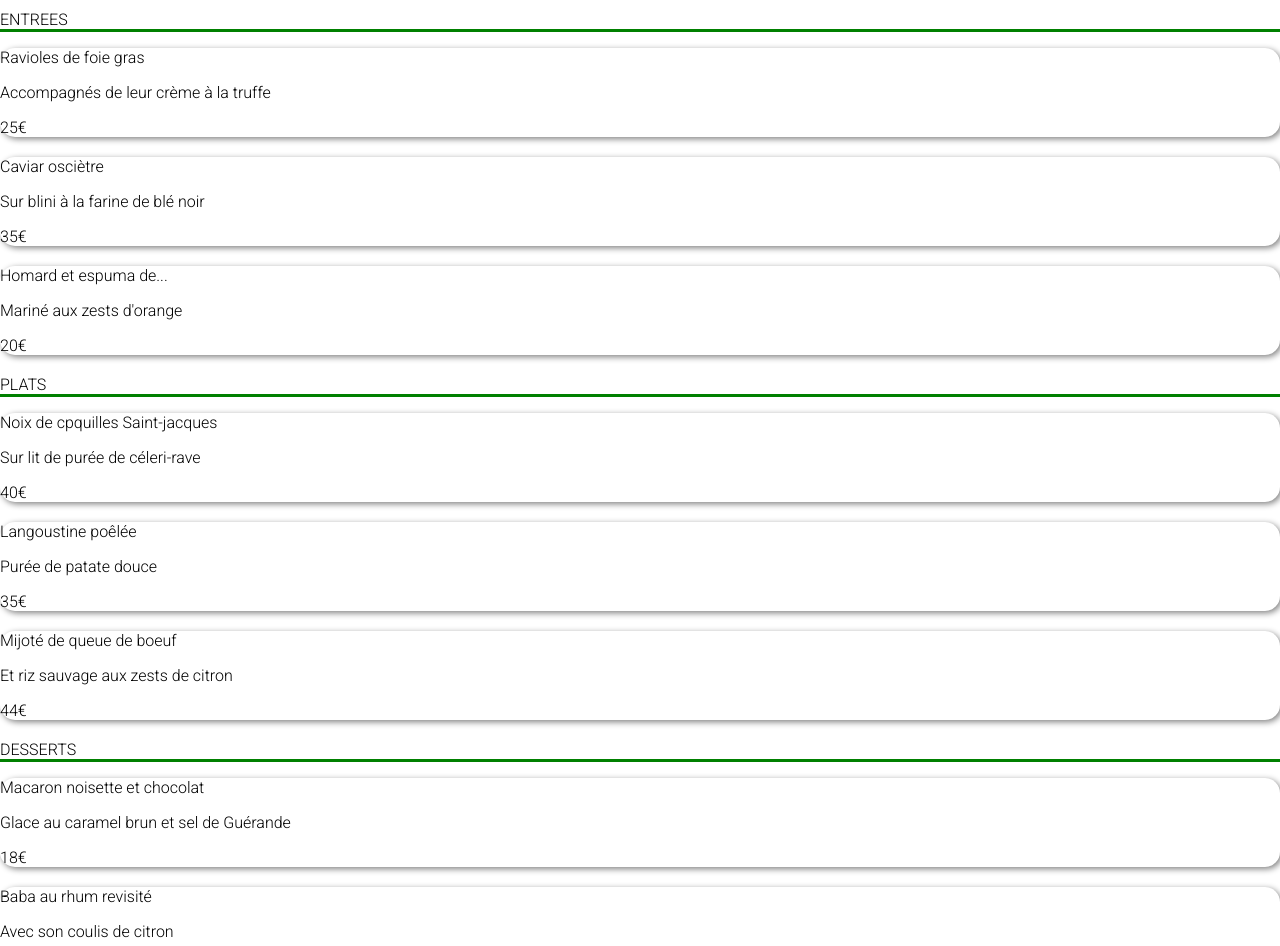
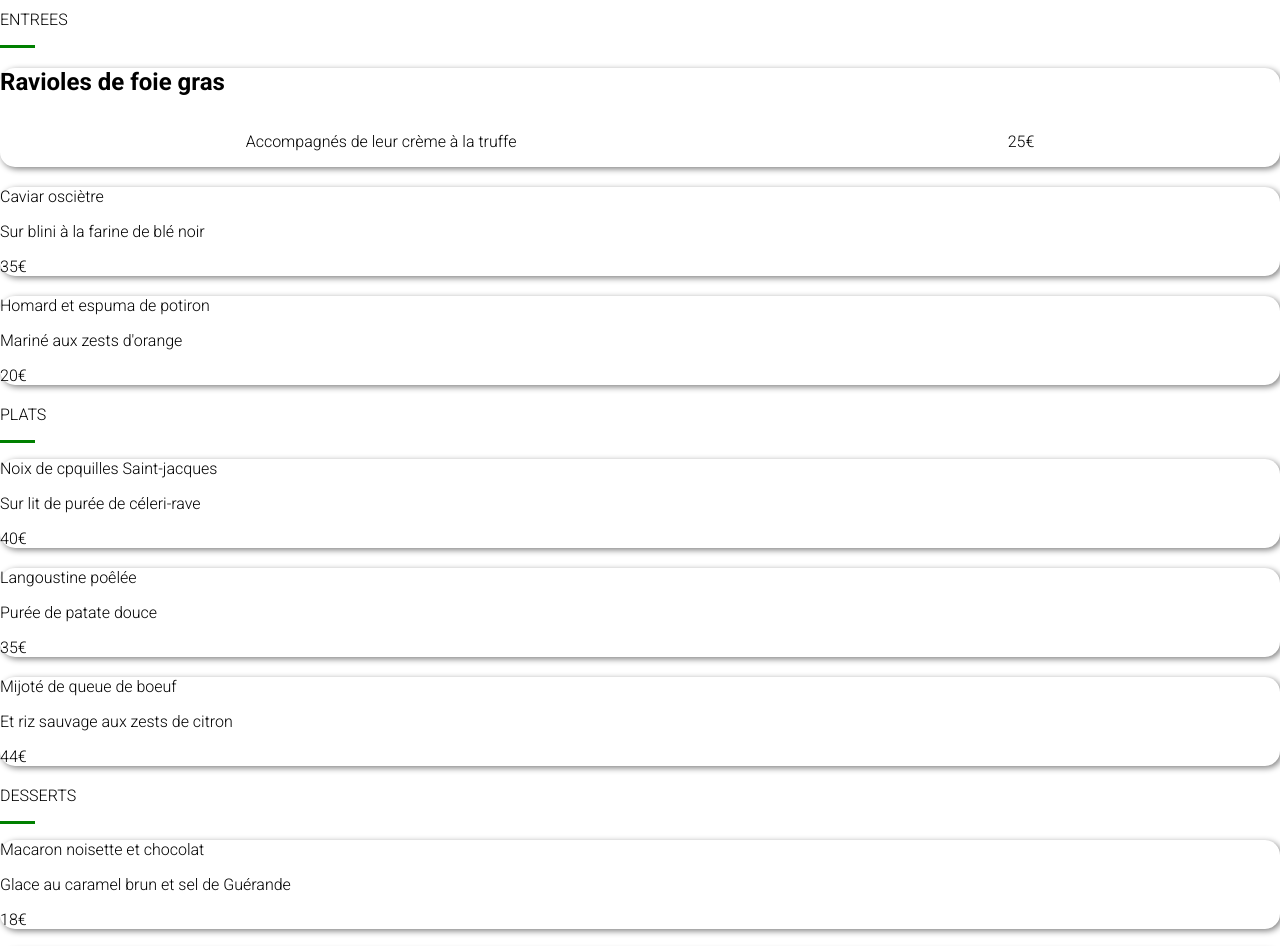
Before and after one commit to hoopsinet/P3_Ohmyfood-09042022, a website: page menu-lanoteenchantee.html in a window 1280 px wide. Shown: the part 431-1377 px from the top of the page. Drawn offline with Linux system fonts and the light colour scheme; a web font is replaced by a local one.

Commit message:
animation des cartes + correction d'animation du coeur dans les cartes. Fleche de retour sur la page principal activé, transformation du surlignage (encore à voir).

```diff
--- a/menu-lanoteenchantee.html
+++ b/menu-lanoteenchantee.html
@@ -15,7 +15,7 @@
 
 <body>
 	<header>
-		<i class="fas fa-arrow-left"></i>
+		<a href="index.html"> <i class="fas fa-arrow-left"></i></a>
 		<img src="images/logo/ohmyfood.png" id="logo">
 
 	</header>
@@ -25,16 +25,19 @@
 		 <div >
 			<div class="fontpict">
 				<div class="fontpict__title">
-					<h3> La note enchantée </h3>
+					<h1> La note enchantée </h1>
 					<i class="far fa-heart"></i>
+					<i class="fas fa-heart"></i>
 				</div>
 			</div>
-			 <p class="p-target"> ENTREES </p>
+			<div class="menu">
+			 <p> ENTREES </p>
+			 <div class="p-target"></div>
 			 <div class="cardMenu">
-			 	<p>Ravioles de foie gras</p>
+			 	<h2>Ravioles de foie gras</h2>
+				 <div class="cardMenu__price-text">
 			 	<p>Accompagnés de leur crème à la truffe</p>
-			 	<div>
-			 		<p>25€</p>
+		 		<p>25€</p>
 			 	</div>
 			 </div>
 			  <div class="cardMenu">
@@ -45,13 +48,14 @@
 			 	</div>
 			 </div>
 			  <div class="cardMenu">
-			 	<p>Homard et espuma de...</p>
+			 	<p>Homard et espuma de potiron</p>
 			 	<p>Mariné aux zests d'orange</p>
 			 	<div>
 			 		<p>20€</p>
 			 	</div>
 			 </div>
-			 <p class="p-target"> PLATS </p>
+			 <p> PLATS </p>
+			 <div class="p-target"></div>
 			  <div class="cardMenu">
 			 	<p>Noix de cpquilles Saint-jacques</p>
 			 	<p>Sur lit de purée de céleri-rave</p>
@@ -73,11 +77,12 @@
 			 		<p>44€</p>
 			 	</div>
 			 </div>
-			 <p class="p-target">DESSERTS</p>
+			 <p>DESSERTS</p>
+			 <div class="p-target"></div>
 			  <div class="cardMenu">
 			 	<p>Macaron noisette et chocolat</p>
-			 	<p>Glace au caramel brun et sel de Guérande</p>
-			 	<div>
+			 	<div class="price-text">
+					<p>Glace au caramel brun et sel de Guérande</p>
 			 		<p>18€</p>
 			 	</div>
 			 </div>
@@ -94,16 +99,15 @@
 			 	<div>
 			 		<p>23€</p>
 			 	</div>
-			 	<div>
-			 		<button>
-			 			Commander
-			 		</button>
-			 	</div>
 			 </div>
+			</div>
+			 <button>
+				Commander
+			</button>
 
 	</main>
 
-    <footer>
+	<footer>
 		<h3>ohmyfood</h3>
 		<ul>
 		  <li><i class="fas fa-utensils"></i>Proposer un restaurant</li>
--- /dev/null
+++ b/sass/Base/_animation.scss
@@ -0,0 +1,8 @@
+@keyframes appear {
+    0%{
+        transform: scale(0);
+    }
+
+    100% {transform: scale(1);
+    }
+}
--- a/sass/Composants/_carte.scss
+++ b/sass/Composants/_carte.scss
@@ -33,6 +33,7 @@
         &__regroupement{
             display: flex;
             justify-content: space-between;
+            position: relative;
         }
    }
 }
--- a/sass/Pages/_index.scss
+++ b/sass/Pages/_index.scss
@@ -30,10 +30,6 @@
 }
 
 
-    .p-target {
-    border-bottom: 3px solid green;
-    }
-
 .backgroundRestau {
     background-color: lighten($fond-foot,75%);
     padding-top: 15px;
--- a/sass/Pages/_menus.scss
+++ b/sass/Pages/_menus.scss
@@ -23,6 +23,27 @@
 		padding-bottom: 10px;
 		}
 }
+.menu {
+
+			@for $i from 1 through 10 {
+			&:nth-child(#{$i}) {
+			animation-delay: 100ms * $i;
+			animation-fill-mode: both;
+			}
+		}
+}
 .cardMenu {
 	@include card;
+	animation: appear 3s;
+
+&__price-text {
+	display: flex;
+	justify-content: space-around;
+
 }
+}
+// Surlignage
+.p-target {
+    border-bottom: 3px solid green;
+	width: 35px;
+}
--- a/sass/main.scss
+++ b/sass/main.scss
@@ -2,6 +2,7 @@
 @import "./Utils/mixin";
 @import "./Base/police";
 @import "./Base/bases";
+@import "./Base/animation";
 @import "./Composants/carte";
 @import "./Composants/bouton";
 @import "./Composants/formulaire";
```
Also changed, not shown: index.html (+1 -1 lines), menu-alafrançaise.html (+1 -1 lines), menu-lapalettedugout.html (+1 -1 lines), menu-ledelicesdesens.html (+1 -1 lines), css/styles.css, 1 other file.
